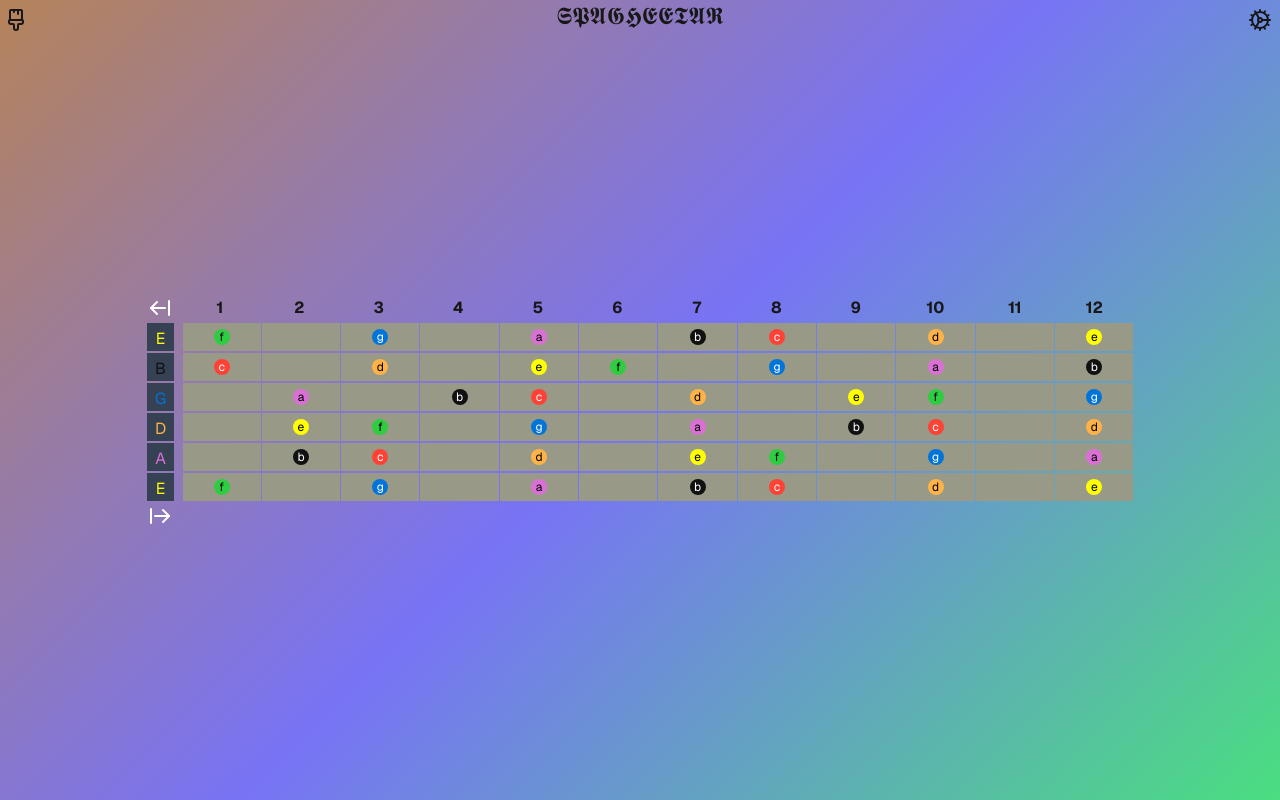
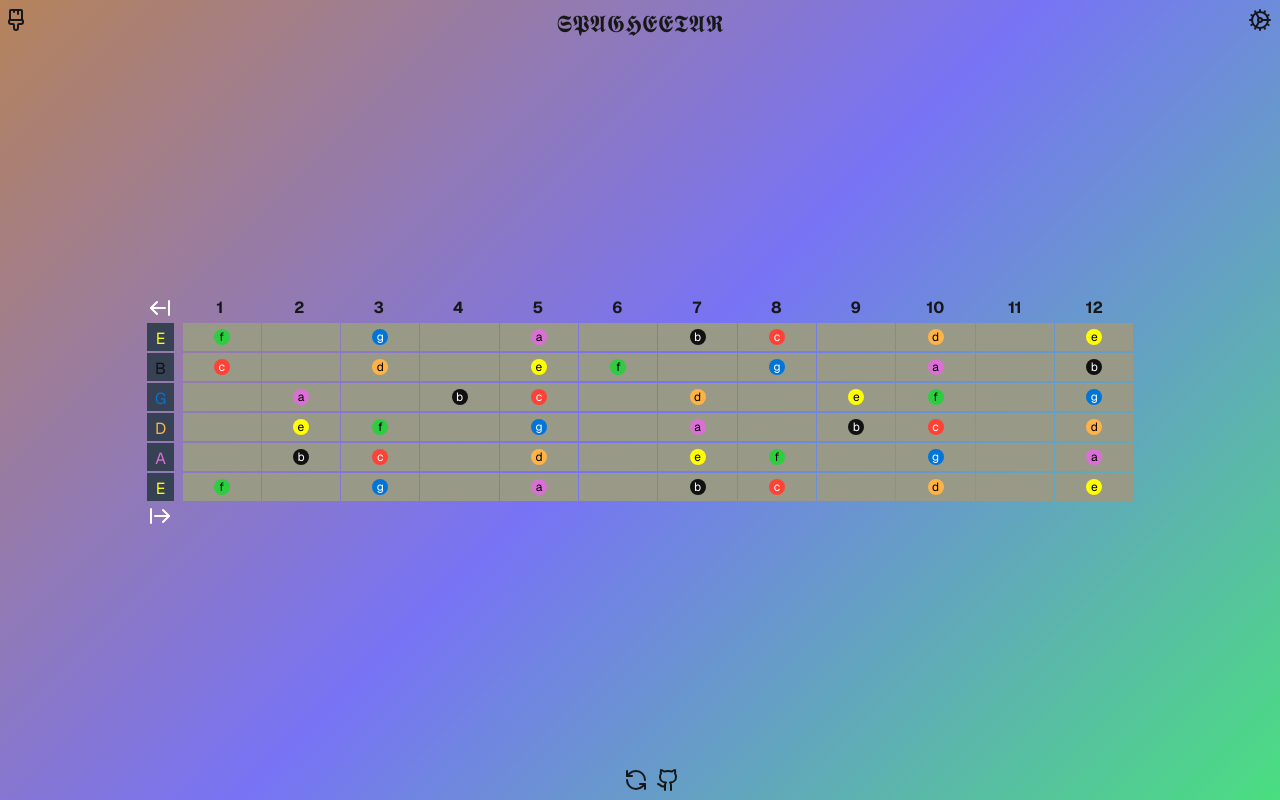
Before and after one commit to arbope/spagheetar, a Next.js app: page / in a window 1280 px wide. Built offline with nearby package versions, Linux system fonts and the light colour scheme.

Commit message:
reset and github logo

```diff
--- a/src/app/components/guitarApp.tsx
+++ b/src/app/components/guitarApp.tsx
@@ -1,16 +1,16 @@
 'use client'
-import React, { useState, useEffect } from 'react';
+import React from 'react';
 import Fretboard from './fretboard';
 import StringTuner from './stringTuner';
 import { modes} from '../constants';
 
 const GuitarApp = ({
-  mode, setMode,
+  mode,
   root, setRoot,
-  strings, setStrings,
-  frets, setFrets,
+  strings,
+  frets,
   tuning, setTuning,
-  customIntervals, setCustomIntervals,
+  customIntervals,
   toggleCustomInterval
 }: {
   mode: keyof typeof modes;
@@ -24,7 +24,6 @@ const GuitarApp = ({
   tuning: string[];
   setTuning: React.Dispatch<React.SetStateAction<string[]>>;
   customIntervals: number[];
-  setCustomIntervals: React.Dispatch<React.SetStateAction<number[]>>;
   toggleCustomInterval: (interval: number) => void;
 }) => {
 
--- a/src/app/components/styleSidebar.tsx
+++ b/src/app/components/styleSidebar.tsx
@@ -34,7 +34,6 @@ export default function StyleSidebar({
   activeBgPickerIndex,
   setActiveBgPickerIndex,
   customColors,
-  setCustomColors,
   bgColors,
   setBgColors,
   updateColor,
@@ -85,7 +84,11 @@ export default function StyleSidebar({
     return () => {
       document.removeEventListener("mousedown", handleClickOutside);
     };
-  }, [setActivePickerIndex, setActiveBgPickerIndex]);
+  }, [activePickerIndex,
+    activeBgPickerIndex,
+    setActivePickerIndex,
+    setActiveBgPickerIndex,
+    setStylesSidebarOpen,]);
 
   function updateBgColor(name: 'first' | 'second' | 'third', color: string) {
     setBgColors(prev => ({ ...prev, [name]: color }));
@@ -151,8 +154,10 @@ export default function StyleSidebar({
           />
           <div
             className="absolute left-1/2 top-1/2 w-[1px] h-[45%] origin-bottom"
-            style={{ transform: `translate(-50%, -100%) rotate(${secondAngle}deg)`,
-                 backgroundColor: COLORS[0]}}
+            style={{
+              transform: `translate(-50%, -100%) rotate(${secondAngle}deg)`,
+              backgroundColor: COLORS[0]
+            }}
           />
 
         </div>
--- a/src/app/page.tsx
+++ b/src/app/page.tsx
@@ -1,12 +1,12 @@
 'use client';
 
-import { useState, useRef, useEffect } from 'react';
+import { RefreshCcw, Github } from 'lucide-react';
+import { useState, useEffect } from 'react';
 import { motion } from 'framer-motion';
 import GuitarApp from './components/guitarApp';
 import StyleSidebar from './components/styleSidebar';
 import SettingsSidebar from './components/settingsSidebar';
-import { PaintbrushVertical } from 'lucide-react';
-import { COLORS as DEFAULT_COLORS, intervalNames, shortcodes, modes, notes, getKeyShift } from './constants';
+import { COLORS as DEFAULT_COLORS, modes, notes, getKeyShift } from './constants';
 
 export default function Home() {
   const [stylesSidebarOpen, setStylesSidebarOpen] = useState(false);
@@ -159,10 +159,35 @@ export default function Home() {
         setSettingsSidebarOpen={setSettingsSidebarOpen}
       />
 
-      <p className="absolute top-0 left-1/2 -translate-x-1/2 text-2xl transform transition-all duration-1500 hover:translate-y-3 hover:text-black text-center">
+      <p className="absolute top-2 left-1/2 -translate-x-1/2 text-2xl transform transition-all duration-1500 hover:translate-y-3 hover:text-black text-center">
         𝕾𝕻𝕬𝕲𝕳𝕰𝕰𝕿𝕬𝕽
       </p>
 
+
+      <a
+        href="https://github.com/arbope/spagheetar"
+        className="group absolute bottom-2 left-1/2 translate-x-2/3 text-2xl transform transition-all duration-1500 hover:-translate-y-1.5 hover:text-black text-center"
+        target="_blank"
+        rel="noopener noreferrer"
+      >
+        <Github />
+      </a>
+      <RefreshCcw
+        className="absolute bottom-2 left-1/2 -translate-x-2/3 text-2xl transform transition-all duration-1500 hover:-rotate-z-180 hover:text-black"
+        onClick={() => {
+          localStorage.removeItem('strings');
+          setStrings(6);
+          localStorage.removeItem('frets');
+          setFrets(12);
+          localStorage.removeItem('mode');
+          setMode('major');
+          localStorage.removeItem('root');
+          setRoot('C');
+          localStorage.removeItem('tuning');
+          setTuning(['e','a','b','g','b','e']);
+          }
+        }
+      />
       <div className="">
         <GuitarApp
           mode={mode} setMode={setMode}
@@ -170,7 +195,7 @@ export default function Home() {
           strings={strings} setStrings={setStrings}
           frets={frets} setFrets={setFrets}
           tuning={tuning} setTuning={setTuning}
-          customIntervals={customIntervals} setCustomIntervals={setCustomIntervals}
+          customIntervals={customIntervals}
           toggleCustomInterval={toggleCustomInterval}
         />
       </div>
```
Also changed, not shown: 1 other file (tests, documents, lock files or other folders).
